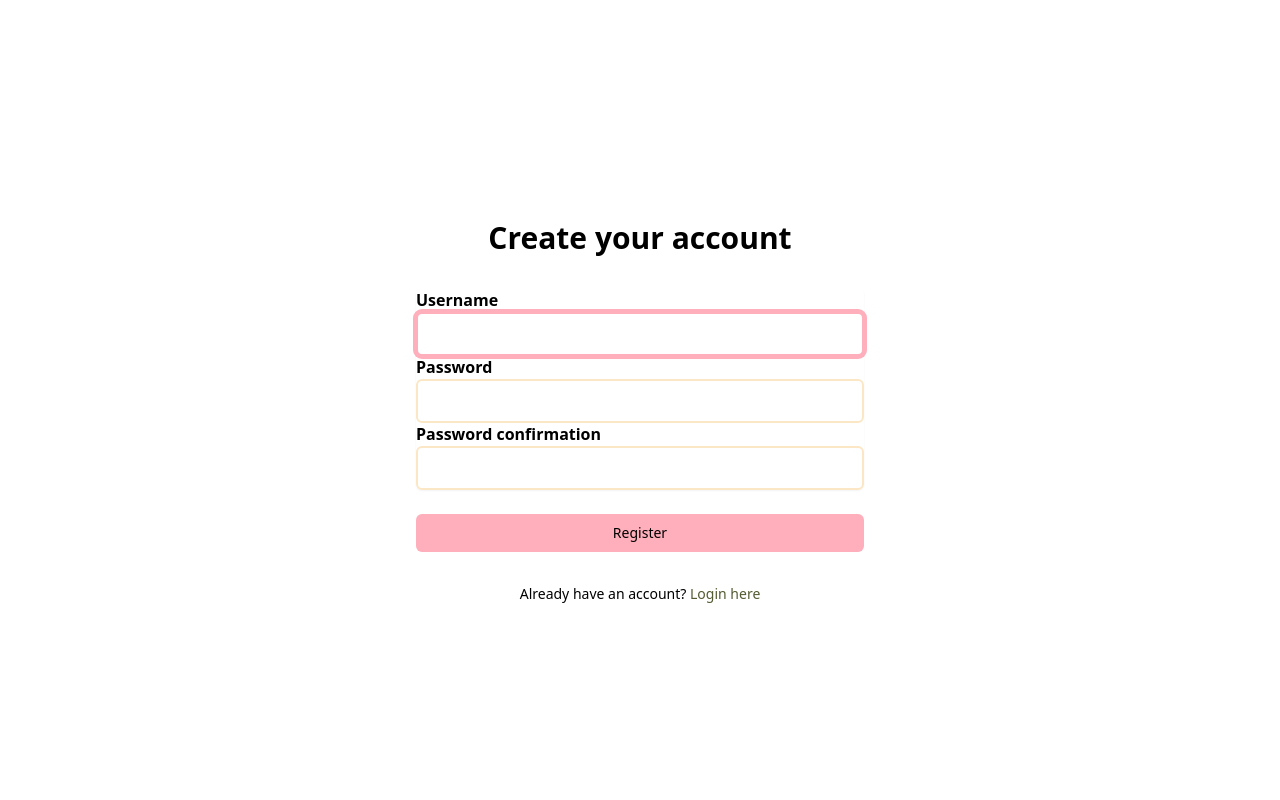
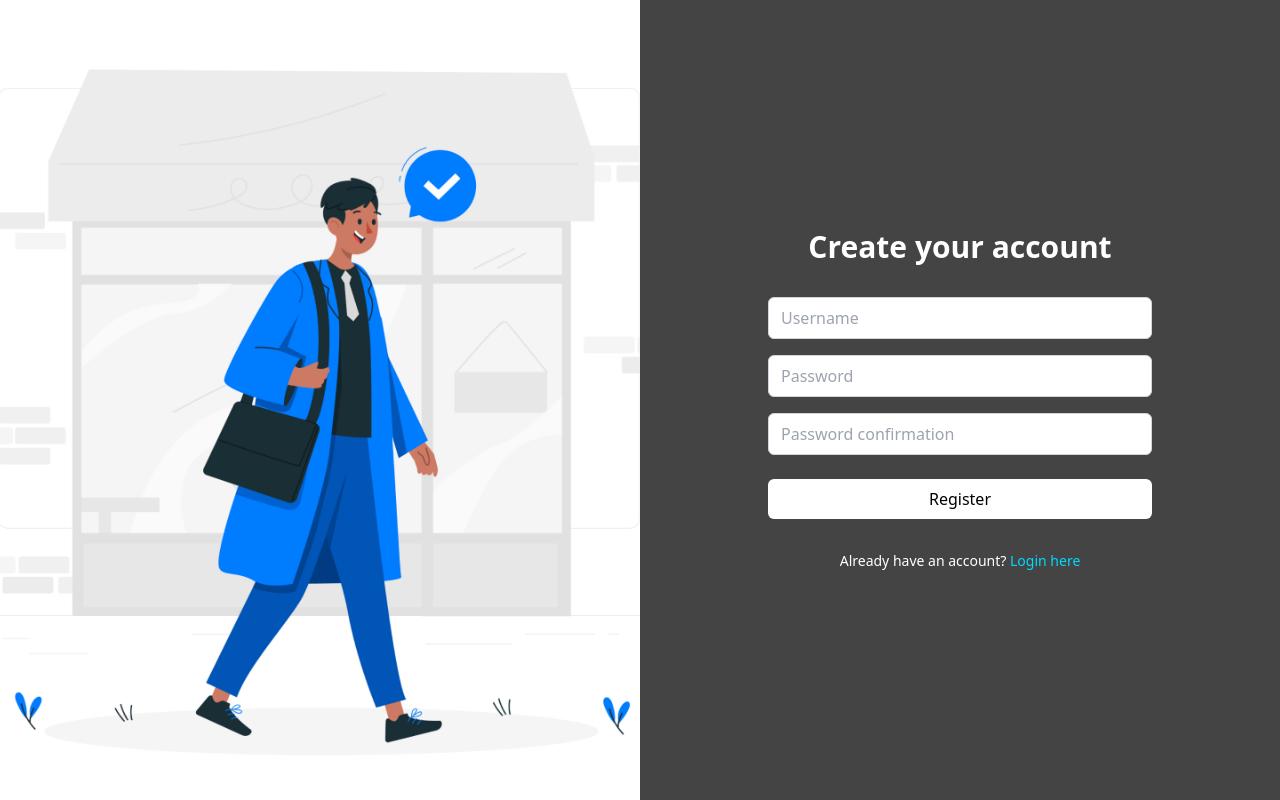
Before and after one commit to Kelompok-E07-PBP/proyek-tengah-semester, a Django app: page /register/ in a window 1280 px wide. Run offline with Django 5.2, Linux system fonts and the light colour scheme; some libraries are stand-ins or nearby versions.

Commit message:
added styling to login and register page

```diff
--- a/main/templates/register.html
+++ b/main/templates/register.html
@@ -1,47 +1,47 @@
 {% extends 'base.html' %}
+{% load static %}
 
 {% block meta %}
 <title>Register</title>
 {% endblock meta %}
 
 {% block content %}
-<div class="min-h-screen flex items-center justify-center bg-white py-12 px-4 sm:px-6 lg:px-8">
-  <div class="max-w-md w-full space-y-8 form-style">
-    <div>
-      <h2 class="mt-6 text-center text-3xl font-extrabold text-black">
+<div class="min-h-screen grid grid-cols-1 lg:grid-cols-2">
+  <!-- Left side: Image -->
+  <div class="hidden lg:block bg-[#03d9ff]">
+    <img src="{% static 'image/login_page.png' %}" alt="Register illustration" class="w-full h-screen object-cover">
+  </div>
+
+  <!-- Right side: Register Form -->
+  <div class="flex items-center justify-center bg-[#444445]">
+    <div class="max-w-md w-full space-y-8 p-8">
+      <h2 class="text-center text-white text-3xl font-bold">
         Create your account
       </h2>
-    </div>
-    <form class="mt-8 space-y-6" method="POST">
+
+      <form class="space-y-6" method="POST">
         {% csrf_token %}
-      <input type="hidden" name="remember" value="true">
-      <div class="rounded-md shadow-sm -space-y-px">
+        <div class="space-y-4">
           {% for field in form %}
-          <div class="{% if not forloop.first %}mt-4{% endif %}">
-            <label for="{{ field.id_for_label }}" class="mb-2 font-semibold text-black">
-              {{ field.label }}
-            </label>
-            <div class="relative">
-              {{ field }}
-              <div class="absolute inset-y-0 right-0 pr-3 flex items-center pointer-events-none">
+            <div>
+              <label for="{{ field.id_for_label }}" class="sr-only">{{ field.label }}</label>
+              <input
+                id="{{ field.id_for_label }}"
+                name="{{ field.name }}"
+                type="{{ field.field.widget.input_type }}"
+                class="appearance-none rounded-md w-full px-3 py-2 border border-gray-300 text-gray-900 focus:outline-none focus:ring-[#03d9ff] focus:border-[#03d9ff]"
+                placeholder="{{ field.label }}"
+                required
+              />
               {% if field.errors %}
-                  <svg class="h-5 w-5 text-red-500" fill="currentColor" viewBox="0 0 20 20">
-                    <path fill-rule="evenodd" d="M18 10a8 8 0 11-16 0 8 8 0 0116 0zm-7 4a1 1 0 11-2 0 1 1 0 012 0zm-1-9a1 1 0 00-1 1v4a1 1 0 102 0V6a1 1 0 00-1-1z" clip-rule="evenodd" />
-                  </svg>
-                {% endif %}
-              </div>
-            </div>
-            {% if field.errors %}
-              {% for error in field.errors %}
-                <p class="mt-1 text-sm text-red-600">{{ error }}</p>
-              {% endfor %}
+                <p class="mt-1 text-sm text-red-600">{{ field.errors.0 }}</p>
               {% endif %}
             </div>
           {% endfor %}
         </div>
 
         <div>
-        <button type="submit" class="group relative w-full flex justify-center py-2 px-4 border border-transparent text-sm font-medium rounded-md text-black bg-[#FFAEBC] hover:bg-[#FBE7C6] focus:outline-none focus:ring-2 focus:ring-offset-2 focus:ring-[#FFAEBC]">
+          <button type="submit" class="w-full py-2 px-4 bg-[#FFFFFF] text-black font-medium rounded-md hover:bg-[#03b5e5] focus:outline-none">
             Register
           </button>
         </div>
@@ -50,17 +50,23 @@
       {% if messages %}
       <div class="mt-4">
         {% for message in messages %}
+          {% if message.tags == "success" %}
+          <div class="bg-green-100 border border-green-400 text-green-700 px-4 py-3 rounded relative" role="alert">
+            <span class="block sm:inline">{{ message }}</span>
+          </div>
+          {% else %}
           <div class="bg-red-100 border border-red-400 text-red-700 px-4 py-3 rounded relative" role="alert">
             <span class="block sm:inline">{{ message }}</span>
           </div>
+          {% endif %}
         {% endfor %}
       </div>
       {% endif %}
 
-    <div class="text-center mt-4">
-      <p class="text-sm text-black">
+
+      <p class="text-center text-white text-sm">
         Already have an account?
-        <a href="{% url 'main:login' %}" class="font-medium text-[#545B32] hover:text-[#979E95]">
+        <a href="{% url 'main:login' %}" class="text-[#03d9ff] font-medium">
           Login here
         </a>
       </p>
```
Also changed, not shown: main/templates/login.html (+23 -43 lines), static/image/login_page.png (added). Lines whose indentation alone changed are shown as unchanged.
